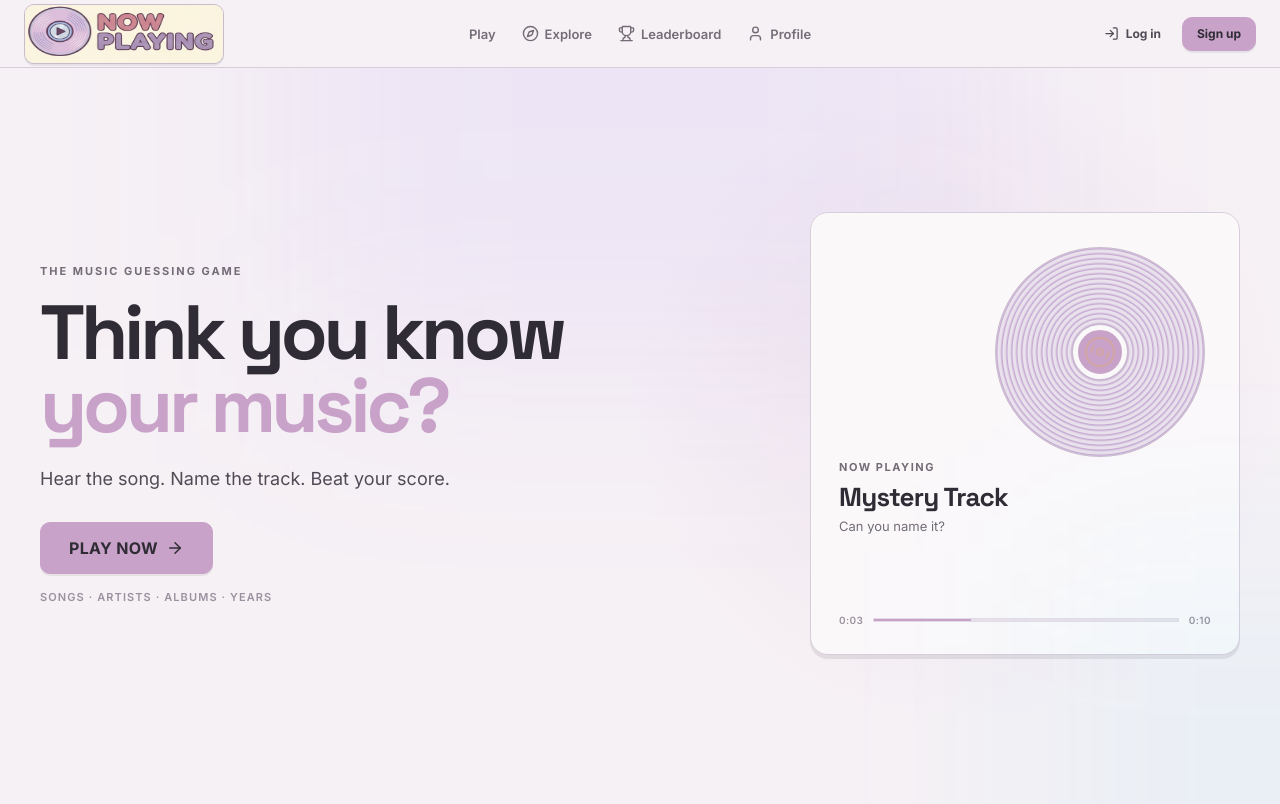
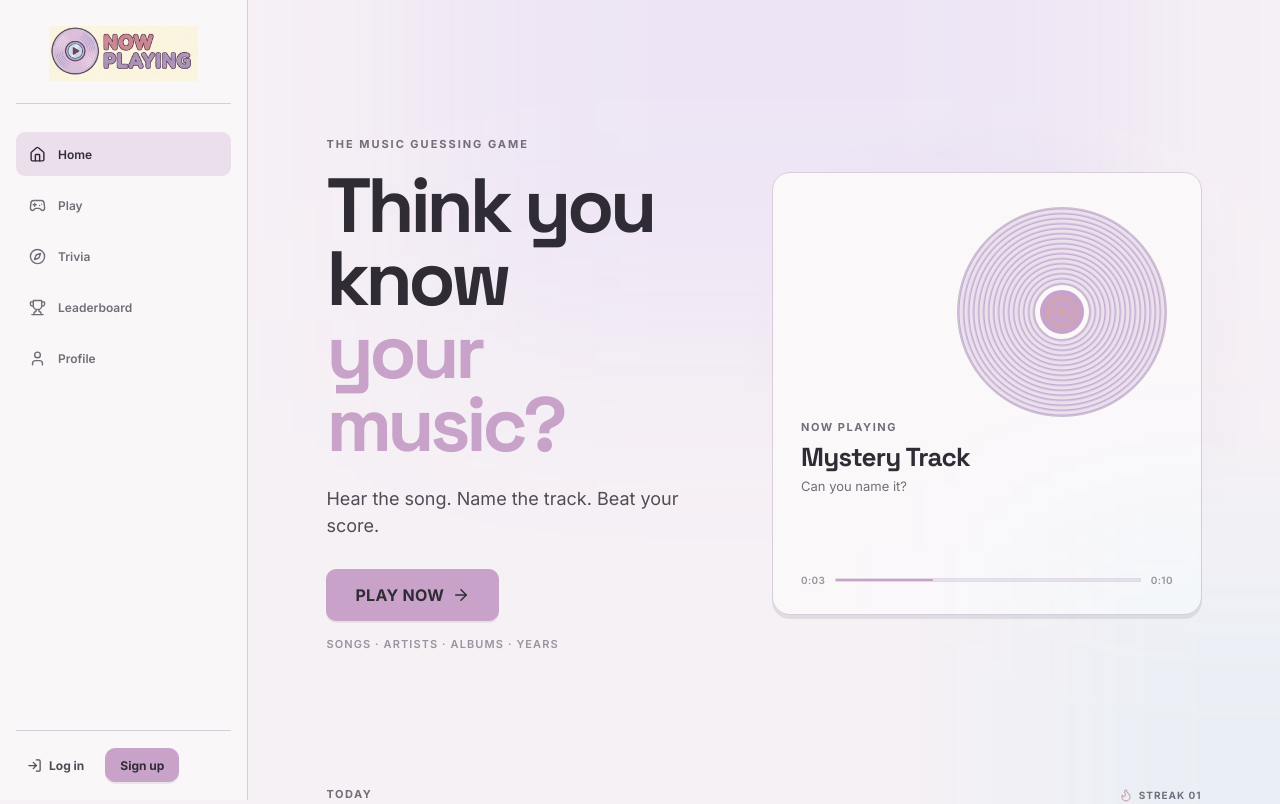
Before and after one commit to PhiLouGii/now-playing, a React (Vite) app: page / in a window 1280 px wide. Shown: the top 804 px of the page. Built offline with nearby package versions, Linux system fonts and the light colour scheme; no server answers.

Commit message:
enhance home dashboard layout and navigation styling

```diff
--- a/src/App.css
+++ b/src/App.css
@@ -45,3 +45,34 @@
 
   pointer-events: none;
 }
+/* Home dashboard layout only. Other routes keep the existing page layout. */
+.app--home {
+  display: grid;
+  grid-template-columns: 248px minmax(0, 1fr);
+  align-items: start;
+  overflow: visible;
+}
+
+.app--home > .home {
+  grid-column: 2;
+  min-width: 0;
+  min-height: 100vh;
+  padding: 28px clamp(22px, 3vw, 48px) 52px;
+}
+
+.app--home::before {
+  left: auto;
+  right: 12%;
+  top: -380px;
+  transform: none;
+}
+
+@media (max-width: 760px) {
+  .app--home {
+    display: block;
+  }
+
+  .app--home > .home {
+    padding: 24px 18px 42px;
+  }
+}
--- a/src/App.tsx
+++ b/src/App.tsx
@@ -1,10 +1,14 @@
+import { useLocation } from 'react-router-dom'
 import './App.css'
 import Navbar from './components/navigation/Navbar'
 import AppRoutes from './routes/AppRoutes'
 
 function App() {
+  const { pathname } = useLocation()
+  const isHome = pathname === '/'
+
   return (
-    <main className="app">
+    <main className={`app${isHome ? ' app--home' : ''}`}>
       <Navbar />
       <AppRoutes />
     </main>
--- a/src/components/navigation/Navbar.css
+++ b/src/components/navigation/Navbar.css
@@ -354,3 +354,57 @@
     display: none;
   }
 }
+/* The vertical navigation is deliberately scoped to the home dashboard. */
+.app--home > .navbar--home {
+  position: sticky;
+  top: 0;
+  grid-column: 1;
+  grid-row: 1;
+  width: 248px;
+  height: 100vh;
+  min-height: 620px;
+  padding: 24px 16px 18px;
+  display: flex;
+  flex-direction: column;
+  background: rgba(251, 248, 250, .88);
+  border: 0;
+  border-right: 1px solid var(--border-medium);
+  backdrop-filter: blur(16px);
+}
+
+.app--home .navbar--home .navbar-inner {
+  width: 100%;
+  height: 100%;
+  margin: 0;
+  display: flex;
+  flex-direction: column;
+  align-items: stretch;
+  gap: 28px;
+}
+
+.app--home .navbar--home .navbar__brand { width: 100%; padding: 2px 4px 22px; border-bottom: 1px solid var(--border-medium); }
+.app--home .navbar--home .navbar__logo { width: 100%; height: 55px; object-fit: contain; background: transparent; border: 0; border-radius: 0; box-shadow: none; }
+.app--home .navbar--home .navbar__links { height: auto; display: flex; flex-direction: column; align-items: stretch; justify-content: flex-start; gap: 7px; }
+.app--home .navbar--home .navbar__link { height: 44px; padding: 0 13px; gap: 12px; border-radius: 9px; font-size: 12px; color: var(--color-muted); }
+.app--home .navbar--home .navbar__link svg { display: block; }
+.app--home .navbar--home .navbar__link:hover { background: var(--color-surface-alt); color: var(--color-text); }
+.app--home .navbar--home .navbar__link.active { color: var(--color-text); background: #eadfeb; }
+.app--home .navbar--home .navbar__link.active::after { display: none; }
+.app--home .navbar--home .navbar__account { margin-top: auto; padding-top: 17px; border-top: 1px solid var(--border-medium); justify-content: flex-start; flex-wrap: wrap; }
+.app--home .navbar--home .navbar__user { min-width: 0; flex: 1; }
+.app--home .navbar--home .navbar__username { display: block; max-width: 120px; }
+.app--home .navbar--home .navbar__login span { display: inline; }
+.app--home .navbar--home .navbar__signup { display: inline-flex; }
+
+@media (max-width: 760px) {
+  .app--home > .navbar--home { position: relative; width: 100%; height: auto; min-height: 0; padding: 10px 16px; border-right: 0; border-bottom: 1px solid var(--border-medium); }
+  .app--home .navbar--home .navbar-inner { flex-direction: row; align-items: center; gap: 12px; }
+  .app--home .navbar--home .navbar__brand { width: auto; padding: 0; border: 0; flex-shrink: 0; }
+  .app--home .navbar--home .navbar__logo { width: 116px; height: 34px; }
+  .app--home .navbar--home .navbar__links { flex: 1; flex-direction: row; justify-content: flex-end; gap: 3px; }
+  .app--home .navbar--home .navbar__link { width: 38px; height: 38px; justify-content: center; padding: 0; font-size: 0; }
+  .app--home .navbar--home .navbar__link svg { width: 17px; height: 17px; }
+  .app--home .navbar--home .navbar__account { margin: 0; padding: 0; border: 0; flex-wrap: nowrap; }
+  .app--home .navbar--home .navbar__user { display: none; }
+  .app--home .navbar--home .navbar__signup { display: none; }
+}
--- a/src/components/navigation/Navbar.tsx
+++ b/src/components/navigation/Navbar.tsx
@@ -4,11 +4,14 @@ import {
   Trophy,
   Compass,
   User,
+  House,
+  Gamepad2,
 } from 'lucide-react'
 import {
   Link,
   NavLink,
   useNavigate,
+  useLocation,
 } from 'react-router-dom'
 
 import { useAuth } from '../../context/AuthContext'
@@ -16,6 +19,8 @@ import './Navbar.css'
 
 function Navbar() {
   const navigate = useNavigate()
+  const { pathname } = useLocation()
+  const isHome = pathname === '/'
 
   const {
     user,
@@ -39,7 +44,7 @@ function Navbar() {
     'Player'
 
   return (
-    <nav className="navbar">
+    <nav className={`navbar${isHome ? ' navbar--home' : ''}`}>
       <div className="navbar-inner">
         <NavLink
   to="/"
@@ -54,10 +59,22 @@ function Navbar() {
 </NavLink>
 
         <div className="navbar__links">
+          {isHome && (
+            <NavLink
+              to="/"
+              end
+              className="navbar__link navbar__home-link"
+            >
+              <House size={17} />
+              Home
+            </NavLink>
+          )}
+
           <NavLink
             to="/play"
             className="navbar__link"
           >
+            <Gamepad2 size={17} />
             Play
           </NavLink>
 
@@ -66,7 +83,7 @@ function Navbar() {
             className="navbar__link"
           >
             <Compass size={17} />
-            Explore
+            Trivia
           </NavLink>
 
           <NavLink
```
